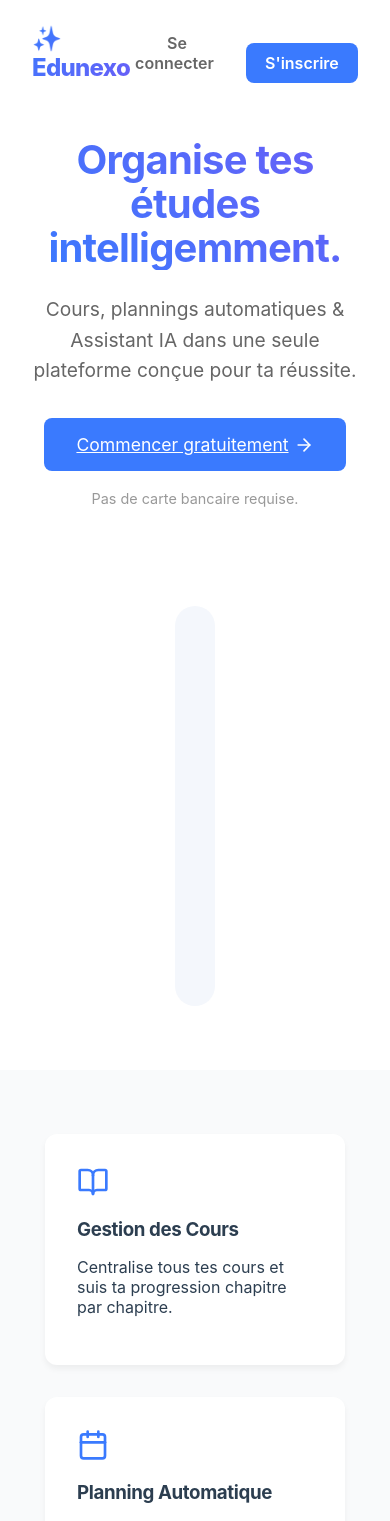
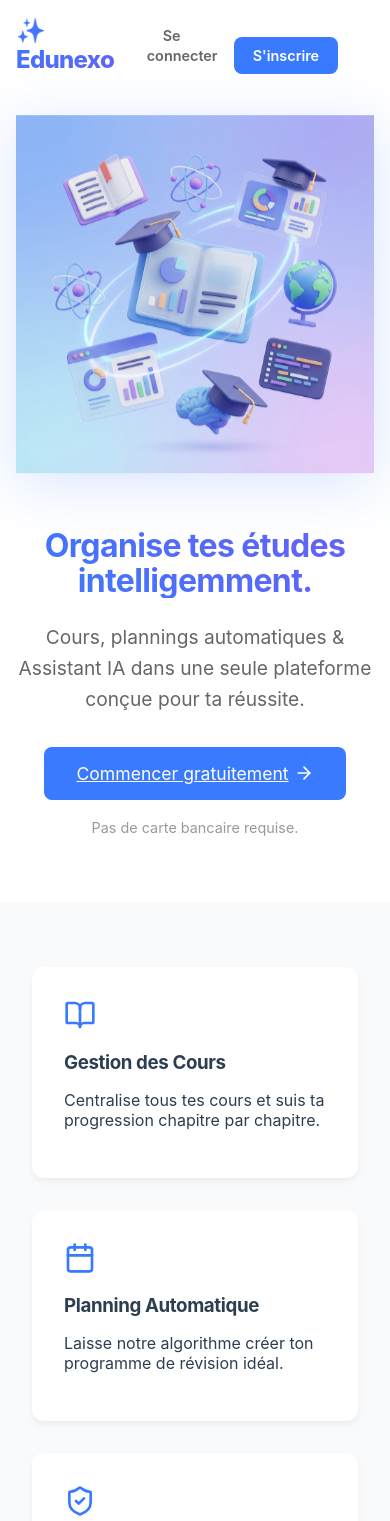
Before and after one commit to Moha2002e/Edunexo, a Vue app: page /welcome in a window 390 px wide. Shown: the top 1521 px of the page. Built offline with nearby package versions, Linux system fonts and the light colour scheme; no server answers.

Commit message:
feat: add initial landing page with hero image, navigation, and feature sections.

```diff
--- a/src/landing/LandingPage.vue
+++ b/src/landing/LandingPage.vue
@@ -1,5 +1,6 @@
 <script setup>
 import { ArrowRight, BookOpen, Calendar, ShieldCheck } from 'lucide-vue-next';
+import HeroImage from '../assets/hero-image.png';
 </script>
 
 <template>
@@ -22,10 +23,7 @@ import { ArrowRight, BookOpen, Calendar, ShieldCheck } from 'lucide-vue-next';
             <p class="sub-cta">Pas de carte bancaire requise.</p>
         </div>
         <div class="hero-image">
-            <!-- Placeholder for Screenshot -->
-            <div class="mockup">
-                <div class="screen"></div>
-            </div>
+            <img :src="HeroImage" alt="Edunexo Platform" class="hero-img-content" />
         </div>
     </header>
 
@@ -125,19 +123,29 @@ import { ArrowRight, BookOpen, Calendar, ShieldCheck } from 'lucide-vue-next';
 }
 .hero-image {
     flex: 1;
+    display: flex;
+    justify-content: center;
 }
-.mockup {
-    background: #F4F7FC;
-    border-radius: 20px;
-    padding: 20px;
-    height: 400px;
+.hero-img-content {
+    max-width: 100%;
+    height: auto;
+    filter: drop-shadow(0 10px 30px rgba(58, 122, 254, 0.2));
+    animation: float 6s ease-in-out infinite;
 }
+
+@keyframes float {
+    0% { transform: translateY(0px); }
+    50% { transform: translateY(-20px); }
+    100% { transform: translateY(0px); }
+}
+
 .features {
     display: flex;
     justify-content: center;
     gap: 2rem;
     padding: 4rem 2rem;
     background: #F9FAFB;
+    flex-wrap: wrap; /* Allow wrapping on smaller screens */
 }
 .feature-item {
     background: white;
@@ -145,23 +153,50 @@ import { ArrowRight, BookOpen, Calendar, ShieldCheck } from 'lucide-vue-next';
     border-radius: 12px;
     width: 300px;
     box-shadow: 0 4px 6px rgba(0,0,0,0.05);
+    transition: transform 0.2s;
+}
+.feature-item:hover {
+    transform: translateY(-5px);
 }
 .feature-icon {
     color: #3A7AFE;
     margin-bottom: 1rem;
 }
-@media (max-width: 768px) {
+
+/* Responsive Design */
+@media (max-width: 900px) {
     .hero {
-        flex-direction: column;
+        flex-direction: column-reverse; /* Image on top on mobile/tablet */
         text-align: center;
-        padding-top: 2rem;
+        padding: 2rem 1rem;
+        gap: 2rem;
     }
+
     .hero h1 {
         font-size: 2.5rem;
     }
-    .features {
-        flex-direction: column;
-        align-items: center;
+
+    .hero-content {
+        margin-top: 1rem;
+    }
+
+    .lp-nav {
+        padding: 1rem;
+    }
+
+    .lp-links a {
+        margin-left: 1rem;
+        font-size: 0.9rem;
+    }
+}
+
+@media (max-width: 600px) {
+    .feature-item {
+        width: 100%; /* Full width cards on mobile */
+    }
+
+    .hero h1 {
+        font-size: 2rem;
     }
 }
 </style>
```
Also changed, not shown: src/assets/hero-image.png (added).
